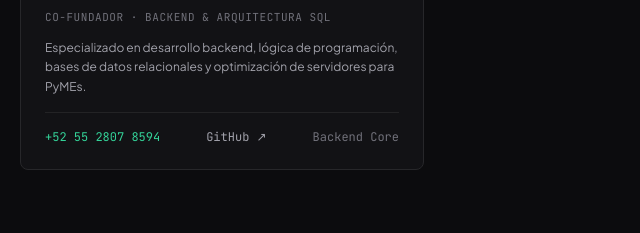
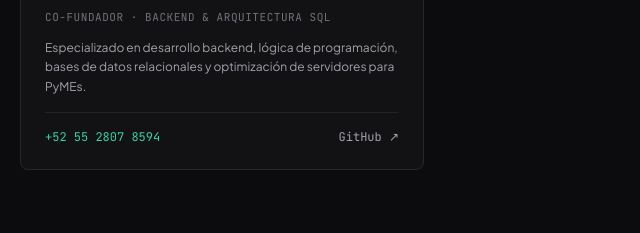
Before and after one commit to Xaol-Studio/xaol-website, a plain HTML site: page index.html in a window 1280 px wide. Shown: the part 4347-4580 px from the top of the page, 632-1272 px from the left. Drawn offline with nearby package versions, Linux system fonts and the light colour scheme.

Commit message:
Remove 'Backend Core' from footer section
Removed the 'Backend Core' span from the footer.

```diff
--- a/index.html
+++ b/index.html
@@ -652,8 +652,7 @@
           <div class="pt-4 border-t border-zinc-800/80 mt-4 flex items-center justify-between text-xs font-mono">
             <a href="https://wa.me/525528078594" target="_blank" class="text-emerald-400 hover:underline">+52 55 2807 8594</a>
             <a href="https://github.com/GorchRosas" target="_blank" class="text-zinc-400 hover:text-white">GitHub ↗</a>
-            <span class="text-zinc-500">Backend Core</span>
-          </div>
+              </div>
         </div>
 
       </div>
```
